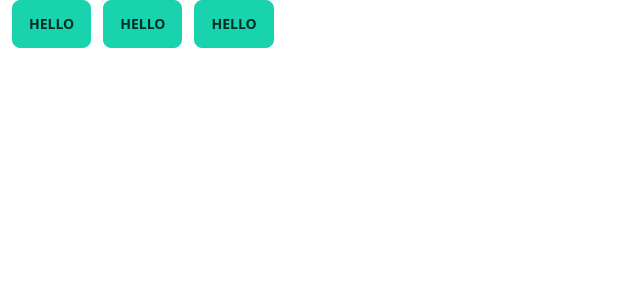
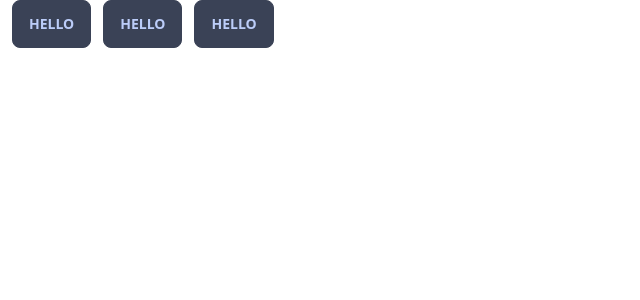
Before and after one commit to Sadik-Hossain/doctor-portal-client, a React (Vite) app: page / in a window 1280 px wide. Shown: the top 300 px of the page, without its empty margins (0-640 px from the left). Built offline with nearby package versions, Linux system fonts and the light colour scheme.

Commit message:
color change

```diff
--- a/src/App.jsx
+++ b/src/App.jsx
@@ -3,9 +3,9 @@ import "./App.css";
 function App() {
   return (
     <div className="App">
-      <button className="btn btn-secondary ml-3">Hello</button>
-      <button className="btn btn-secondary ml-3">Hello</button>
-      <button className="btn btn-secondary ml-3">Hello</button>
+      <button className="btn btn-accent ml-3">Hello</button>
+      <button className="btn btn-accent ml-3">Hello</button>
+      <button className="btn btn-accent ml-3">Hello</button>
     </div>
   );
 }
```
